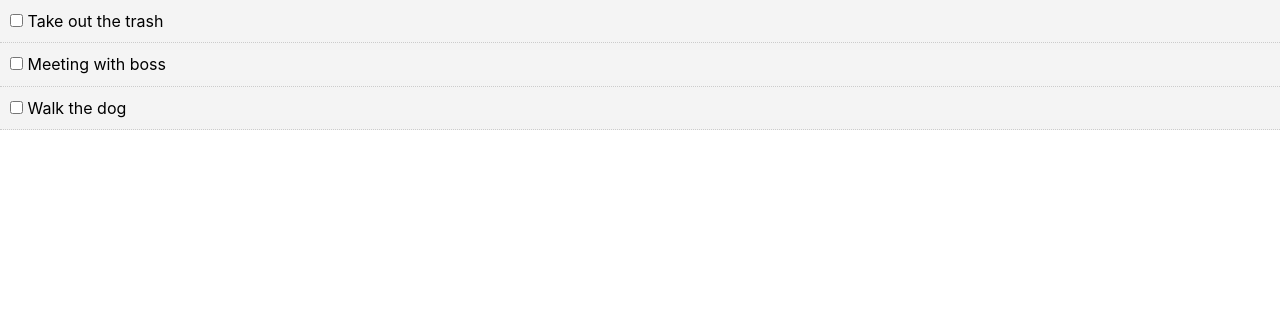
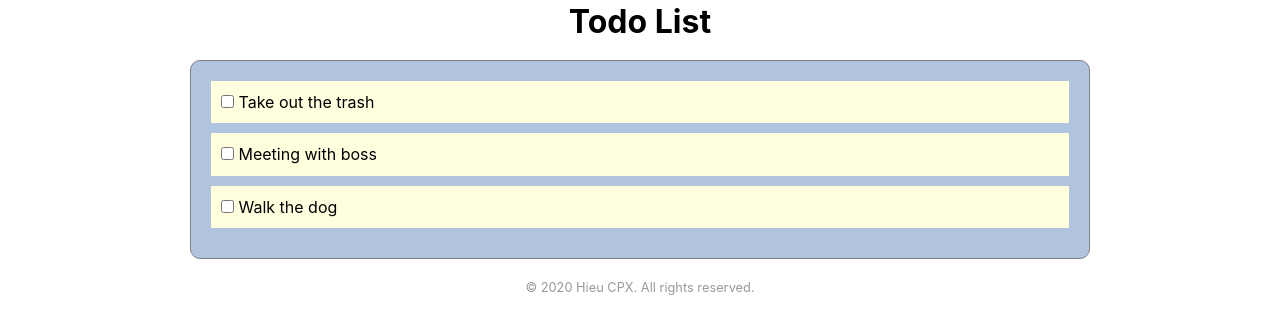
Before and after one commit to qual09/react-todo-list, a React (Create React App) app: page / in a window 1280 px wide. Shown: the top 334 px of the page. Built offline with nearby package versions, Linux system fonts and the light colour scheme.

Commit message:
basic styling

```diff
--- a/src/App.css
+++ b/src/App.css
@@ -1 +1,26 @@
 /* App Component Styles */
+
+.App {
+  max-width: 900px;
+  min-width: 400px;
+  margin: 0 auto;
+}
+
+.container {
+  background-color: lightsteelblue;
+  border: 1px solid gray;
+  border-radius: 10px;
+  padding: 20px;
+}
+
+header {
+  margin-bottom: 15px;
+  text-align: center;
+}
+
+footer {
+  color: #999;
+  font-size: 0.8em;
+  margin-top: 20px;
+  text-align: center;
+}
--- a/src/App.js
+++ b/src/App.js
@@ -38,7 +38,19 @@ class App extends React.Component {
   render() {
     return (
       <div className="App">
-        <Todos todos={this.state.todos} markComplete={this.markComplete} />
+
+        {/* Header */}
+        <header className="header">
+          <h1>Todo List</h1>
+        </header>
+        {/* Body */}
+        <div className="container">
+          <Todos todos={this.state.todos} markComplete={this.markComplete} />
+        </div>
+        {/* Footer */}
+        <footer className="footer">
+          &copy; 2020 Hieu CPX. All rights reserved.
+          </footer>
       </div>
     );
   }
--- a/src/components/TodoItem.js
+++ b/src/components/TodoItem.js
@@ -4,9 +4,9 @@ import PropTypes from 'prop-types';
 export class TodoItem extends Component {
   getStyle = () => {
     return {
-      background: '#f4f4f4',
+      background: 'lightyellow',
+      marginBottom: '10px',
       padding: '10px',
-      borderBottom: '1px #ccc dotted',
       textDecoration: this.props.todo.completed ? 'line-through' : 'none'
     }
   }
```
